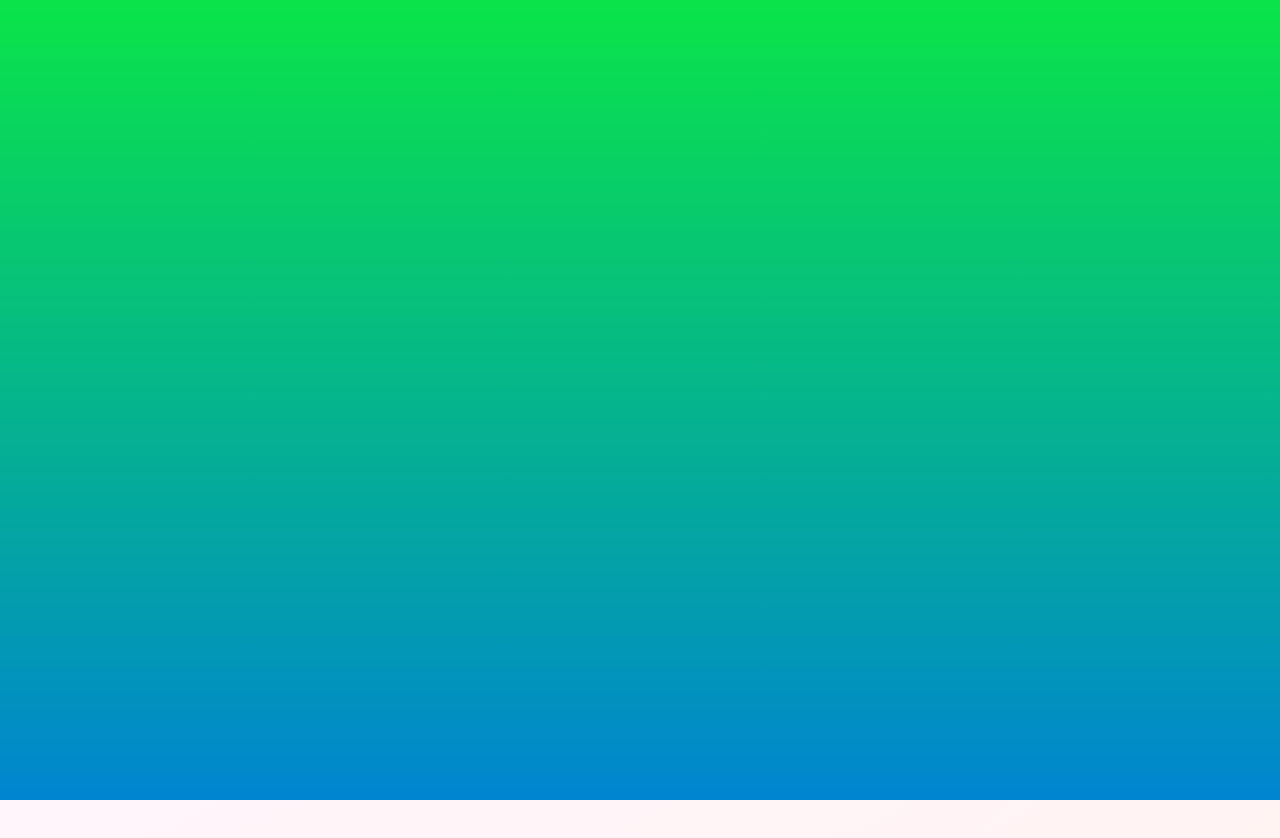
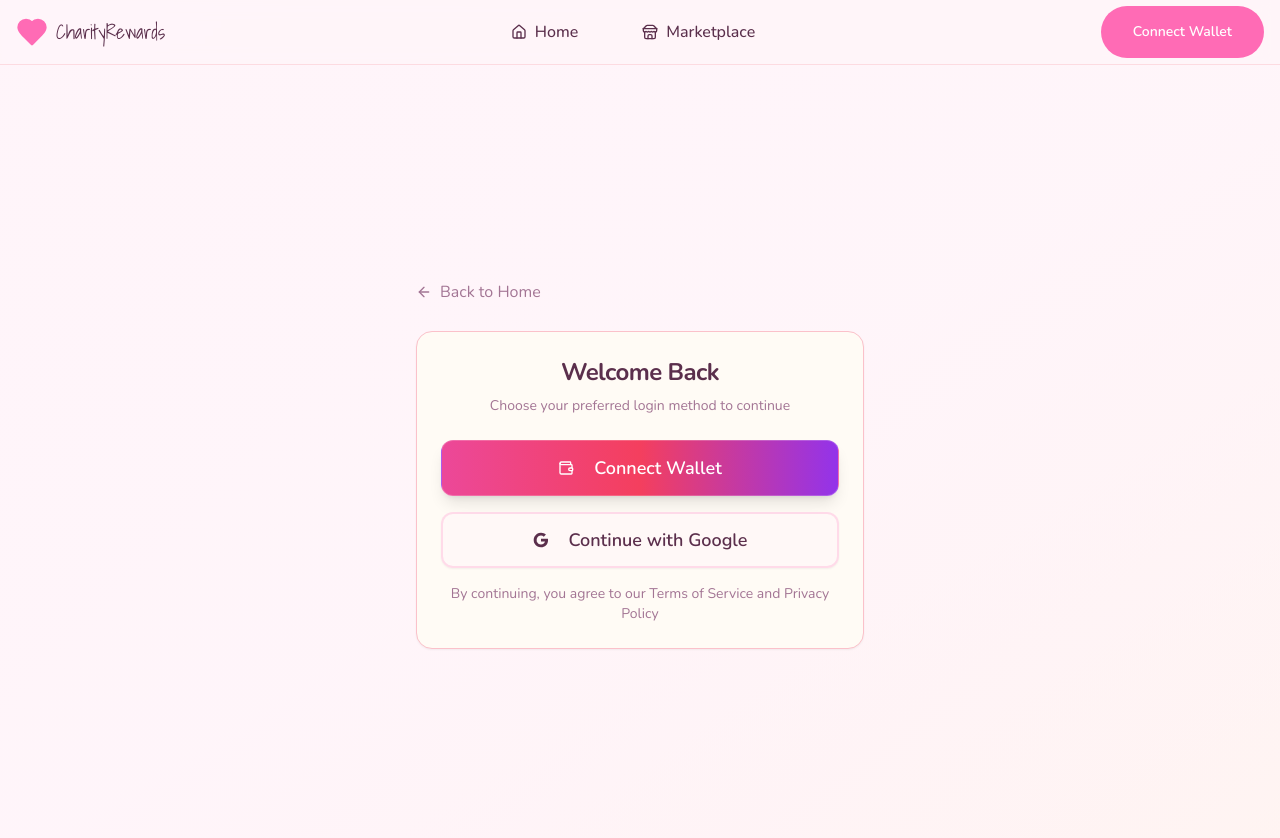
Before and after one commit to akash-mondal/garden-of-giving, a React (Vite) app: page /login in a window 1280 px wide. Shown: the top 838 px of the page. Built offline with nearby package versions, Linux system fonts and the light colour scheme; the HTML template or start-up script is replaced by a standard one; a web font is replaced by a local one.

Commit message:
Reverted to commit ade74550e417e396716b6a01cc82534990f11d5b

```diff
--- a/src/App.tsx
+++ b/src/App.tsx
@@ -5,8 +5,6 @@ import { QueryClient, QueryClientProvider } from "@tanstack/react-query";
 import { BrowserRouter, Routes, Route, useLocation } from "react-router-dom";
 import { WalletProvider } from "./contexts/WalletContext";
 import Navigation from "./components/Navigation";
-import PageTransition from "./components/PageTransition";
-import { usePageTransition } from "./hooks/usePageTransition";
 import AnimatedSectionsLanding from './components/AnimatedSectionsLanding';
 import Marketplace from "./pages/Marketplace";
 import EventDetail from "./pages/EventDetail";
@@ -19,18 +17,13 @@ const queryClient = new QueryClient();
 const AppContent = () => {
   const location = useLocation();
   const isLandingPage = location.pathname === '/';
-  const { isTransitioning, navigateWithTransition, onTransitionComplete } = usePageTransition();
 
   return (
     <div className="min-h-screen">
-      <PageTransition
-        isTransitioning={isTransitioning}
-        onTransitionComplete={onTransitionComplete}
-      />
       {!isLandingPage && <Navigation />}
       <div className={!isLandingPage ? 'pt-16' : ''}>
         <Routes>
-          <Route path="/" element={<AnimatedSectionsLanding navigateWithTransition={navigateWithTransition} />} />
+          <Route path="/" element={<AnimatedSectionsLanding />} />
           <Route path="/login" element={<Login />} />
           <Route path="/marketplace" element={<Marketplace />} />
           <Route path="/event/:eventAddress" element={<EventDetail />} />
--- a/src/components/AnimatedSectionsLanding.tsx
+++ b/src/components/AnimatedSectionsLanding.tsx
@@ -1,4 +1,5 @@
 import { useEffect, useRef, useCallback } from 'react';
+import { Link } from 'react-router-dom';
 import { gsap } from 'gsap';
 import { Observer } from 'gsap/Observer';
 import { Heart, ArrowRight, Globe, Users } from 'lucide-react';
@@ -15,11 +16,7 @@ import charityHero5 from '../assets/charity-hero-5.jpg';
 // Register GSAP plugins
 gsap.registerPlugin(Observer);
 
-interface AnimatedSectionsLandingProps {
-  navigateWithTransition: (to: string) => void;
-}
-
-const AnimatedSectionsLanding: React.FC<AnimatedSectionsLandingProps> = ({ navigateWithTransition }) => {
+const AnimatedSectionsLanding = () => {
   const { connect, isConnected } = useWallet();
   const containerRef = useRef<HTMLDivElement>(null);
   const currentIndexRef = useRef(-1);
@@ -114,19 +111,17 @@ const AnimatedSectionsLanding: React.FC<AnimatedSectionsLandingProps> = ({ navig
 
   const getActionButtons = (index: number) => {
     return (
+      <Link to="/login">
         <Button
           variant="premium"
           size="lg"
           className="mt-8"
-        onClick={() => {
-          console.log('Login button clicked, navigating to /login');
-          navigateWithTransition('/login');
-        }}
         >
           <Heart className="w-5 h-5 mr-2" />
           Login
           <ArrowRight className="w-5 h-5 ml-2" />
         </Button>
+      </Link>
     );
   };
 
@@ -184,12 +179,12 @@ const AnimatedSectionsLanding: React.FC<AnimatedSectionsLandingProps> = ({ navig
         <div className="text-white font-shadows text-sm tracking-[0.5em] uppercase">
           Charity Rewards
         </div>
-        <button
-          onClick={() => navigateWithTransition('/marketplace')}
-          className="text-white/80 hover:text-white transition-colors text-sm tracking-[0.5em] uppercase bg-transparent border-none cursor-pointer"
+        <Link
+          to="/marketplace"
+          className="text-white/80 hover:text-white transition-colors text-sm tracking-[0.5em] uppercase"
         >
           Enter Marketplace
-        </button>
+        </Link>
       </header>
 
       {/* Sections */}
--- a/src/components/PageTransition.tsx
+++ /dev/null
@@ -1,163 +0,0 @@
-import React, { useEffect, useRef } from 'react';
-import { gsap } from 'gsap';
-
-interface PageTransitionProps {
-  isTransitioning: boolean;
-  onTransitionComplete: () => void;
-}
-
-const PageTransition: React.FC<PageTransitionProps> = ({ isTransitioning, onTransitionComplete }) => {
-  const overlayRef = useRef<SVGSVGElement>(null);
-  const pathsRef = useRef<SVGPathElement[]>([]);
-  const tlRef = useRef<gsap.core.Timeline>();
-  const isOpenedRef = useRef(false);
-  const allPointsRef = useRef<number[][]>([]);
-  const pointsDelayRef = useRef<number[]>([]);
-  const isInitializedRef = useRef(false);
-
-  const numPoints = 10;
-  const numPaths = 3;
-  const delayPointsMax = 0.3;
-  const delayPerPath = 0.25;
-
-  const render = () => {
-    for (let i = 0; i < numPaths; i++) {
-      let path = pathsRef.current[i];
-      let points = allPointsRef.current[i];
-
-      if (!path || !points) continue;
-
-      let d = "";
-      d += isOpenedRef.current ? `M 0 0 V ${points[0]} C` : `M 0 ${points[0]} C`;
-
-      for (let j = 0; j < numPoints - 1; j++) {
-        let p = (j + 1) / (numPoints - 1) * 100;
-        let cp = p - (1 / (numPoints - 1) * 100) / 2;
-        d += ` ${cp} ${points[j]} ${cp} ${points[j+1]} ${p} ${points[j+1]}`;
-      }
-
-      d += isOpenedRef.current ? ` V 100 H 0` : ` V 0 H 0`;
-      path.setAttribute("d", d);
-    }
-  };
-
-  const toggle = () => {
-    if (!tlRef.current) return;
-
-    console.log('Toggle called, isOpened:', isOpenedRef.current);
-    tlRef.current.progress(0).clear();
-
-    for (let i = 0; i < numPoints; i++) {
-      pointsDelayRef.current[i] = Math.random() * delayPointsMax;
-    }
-
-    for (let i = 0; i < numPaths; i++) {
-      let points = allPointsRef.current[i];
-      let pathDelay = delayPerPath * (isOpenedRef.current ? i : (numPaths - i - 1));
-
-      for (let j = 0; j < numPoints; j++) {
-        let delay = pointsDelayRef.current[j];
-        tlRef.current!.to(points, {
-          [j]: 0
-        }, delay + pathDelay);
-      }
-    }
-  };
-
-  useEffect(() => {
-    // Initialize points
-    allPointsRef.current = [];
-    for (let i = 0; i < numPaths; i++) {
-      let points = [];
-      allPointsRef.current.push(points);
-      for (let j = 0; j < numPoints; j++) {
-        points.push(100);
-      }
-    }
-
-    // Initialize points delay array
-    pointsDelayRef.current = new Array(numPoints).fill(0);
-
-    // Initialize timeline
-    tlRef.current = gsap.timeline({
-      onUpdate: render,
-      onComplete: () => {
-        console.log('Timeline complete, isOpened:', isOpenedRef.current);
-        if (isOpenedRef.current) {
-          // After opening transition is complete, close it
-          setTimeout(() => {
-            isOpenedRef.current = false;
-            toggle();
-          }, 100);
-        } else {
-          onTransitionComplete();
-        }
-      },
-      defaults: {
-        ease: "power2.inOut",
-        duration: 0.9
-      }
-    });
-
-    // Initial render
-    setTimeout(() => {
-      render();
-      isInitializedRef.current = true;
-    }, 10);
-
-    return () => {
-      if (tlRef.current) {
-        tlRef.current.kill();
-      }
-    };
-  }, [onTransitionComplete]);
-
-  useEffect(() => {
-    if (isTransitioning && isInitializedRef.current && !tlRef.current?.isActive()) {
-      console.log('Starting page transition animation');
-      isOpenedRef.current = true;
-      toggle();
-    }
-  }, [isTransitioning]);
-
-  return (
-    <svg
-      ref={overlayRef}
-      className="shape-overlays"
-      viewBox="0 0 100 100"
-      preserveAspectRatio="none"
-    >
-      <defs>
-        <linearGradient id="gradient1" x1="0%" y1="0%" x2="0%" y2="100%">
-          <stop offset="0%" stopColor="#ff8709"/>
-          <stop offset="100%" stopColor="#f7bdf8"/>
-        </linearGradient>
-        <linearGradient id="gradient2" x1="0%" y1="0%" x2="0%" y2="100%">
-          <stop offset="0%" stopColor="#00bae2"/>
-          <stop offset="100%" stopColor="#fec5fb"/>
-        </linearGradient>
-        <linearGradient id="gradient3" x1="0%" y1="0%" x2="0%" y2="100%">
-          <stop offset="0%" stopColor="#0ae448"/>
-          <stop offset="100%" stopColor="#0085d0"/>
-        </linearGradient>
-      </defs>
-      <path
-        ref={el => pathsRef.current[0] = el!}
-        className="shape-overlays__path"
-        fill="url(#gradient1)"
-      />
-      <path
-        ref={el => pathsRef.current[1] = el!}
-        className="shape-overlays__path"
-        fill="url(#gradient2)"
-      />
-      <path
-        ref={el => pathsRef.current[2] = el!}
-        className="shape-overlays__path"
-        fill="url(#gradient3)"
-      />
-    </svg>
-  );
-};
-
-export default PageTransition;
--- a/src/hooks/usePageTransition.ts
+++ /dev/null
@@ -1,36 +0,0 @@
-import { useState, useCallback } from 'react';
-import { useNavigate } from 'react-router-dom';
-
-export const usePageTransition = () => {
-  const [isTransitioning, setIsTransitioning] = useState(false);
-  const [pendingNavigation, setPendingNavigation] = useState<string | null>(null);
-  const navigate = useNavigate();
-
-  const navigateWithTransition = useCallback((to: string) => {
-    console.log('navigateWithTransition called with:', to);
-    if (isTransitioning) {
-      console.log('Transition already in progress, ignoring');
-      return;
-    }
-
-    console.log('Starting transition to:', to);
-    setIsTransitioning(true);
-    setPendingNavigation(to);
-  }, [isTransitioning]);
-
-  const onTransitionComplete = useCallback(() => {
-    console.log('onTransitionComplete called, pending:', pendingNavigation);
-    if (pendingNavigation) {
-      console.log('Navigating to:', pendingNavigation);
-      navigate(pendingNavigation);
-      setPendingNavigation(null);
-    }
-    setIsTransitioning(false);
-  }, [navigate, pendingNavigation]);
-
-  return {
-    isTransitioning,
-    navigateWithTransition,
-    onTransitionComplete
-  };
-};
--- a/src/index.css
+++ b/src/index.css
@@ -416,16 +416,3 @@ header.animated-sections-header {
     letter-spacing: 0.25em;
   }
 }
-
-/* ============= PAGE TRANSITION OVERLAY ============= */
-
-/* Page Transition Overlay */
-.shape-overlays {
-  width: 100%;
-  height: 100%;
-  position: fixed;
-  top: 0;
-  left: 0;
-  z-index: 9999;
-  pointer-events: none;
-}
```
Lines whose indentation alone changed are shown as unchanged.
